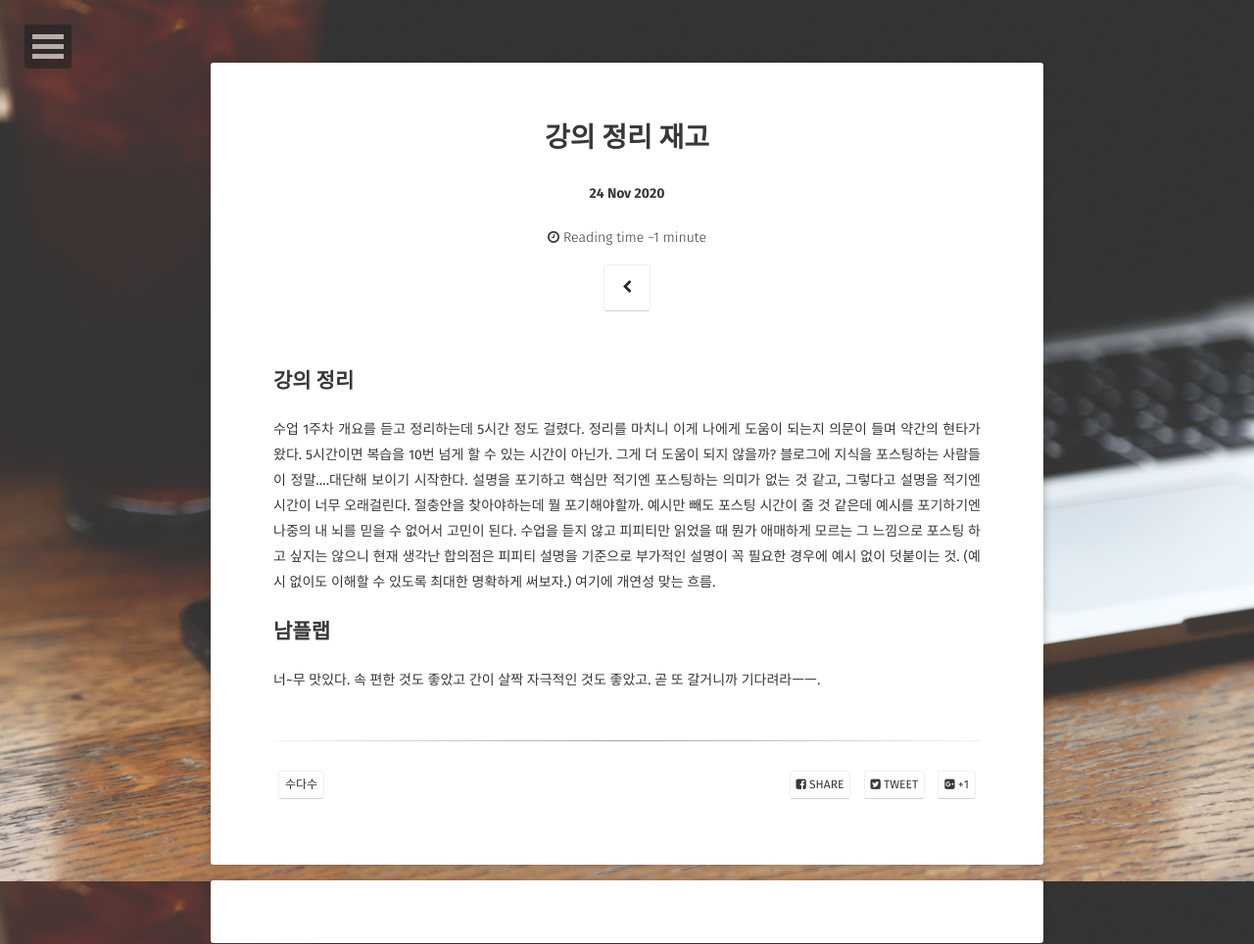
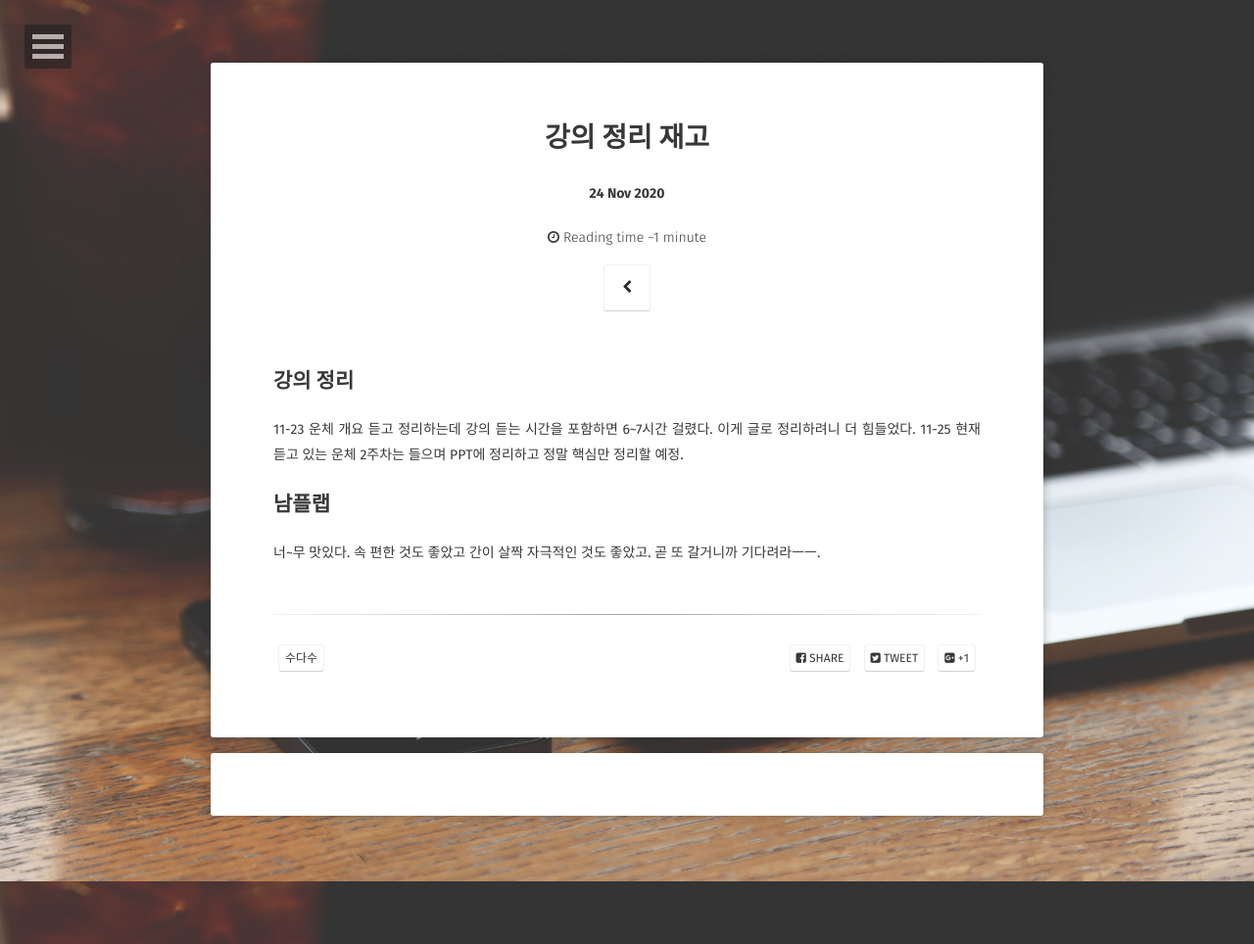
Before and after one commit to louren1234/louren1234.github.io, a Jekyll site: the page built from _posts/2020-11-24-suda3.md, in a window 1280 px wide. Shown: the whole page at 98% size. Built offline with Jekyll 4.4.1, drawn with Linux system fonts in a browser that asks for light colours; some web fonts are replaced; comment, search, counter and statistics services are not loaded.

Commit message:
포스팅 수정

```diff
--- a/_posts/2020-11-24-suda3.md
+++ b/_posts/2020-11-24-suda3.md
@@ -11,7 +11,8 @@ comments: true
 
 ## 강의 정리
 
-수업 1주차 개요를 듣고 정리하는데 5시간 정도 걸렸다. 정리를 마치니 이게 나에게 도움이 되는지 의문이 들며 약간의 현타가 왔다. 5시간이면 복습을 10번 넘게 할 수 있는 시간이 아닌가. 그게 더 도움이 되지 않을까? 블로그에 지식을 포스팅하는 사람들이 정말....대단해 보이기 시작한다. 설명을 포기하고 핵심만 적기엔 포스팅하는 의미가 없는 것 같고, 그렇다고 설명을 적기엔 시간이 너무 오래걸린다. 절충안을 찾아야하는데 뭘 포기해야할까. 예시만 빼도 포스팅 시간이 줄 것 같은데 예시를 포기하기엔 나중의 내 뇌를 믿을 수 없어서 고민이 된다. 수업을 듣지 않고 피피티만 읽었을 때 뭔가 애매하게 모르는 그 느낌으로 포스팅 하고 싶지는 않으니 현재 생각난 합의점은 피피티 설명을 기준으로 부가적인 설명이 꼭 필요한 경우에 예시 없이 덧붙이는 것. (예시 없이도 이해할 수 있도록 최대한 명확하게 써보자.) 여기에 개연성 맞는 흐름.
+11-23 운체 개요 듣고 정리하는데 강의 듣는 시간을 포함하면 6~7시간 걸렸다. 이게 글로 정리하려니 더 힘들었다.
+11-25 현재 듣고 있는 운체 2주차는 들으며 PPT에 정리하고 정말 핵심만 정리할 예정.
 
 ## 남플랩
 
```
Also changed, not shown: _posts/2020-11-22-1.md (+1 -1 lines).
